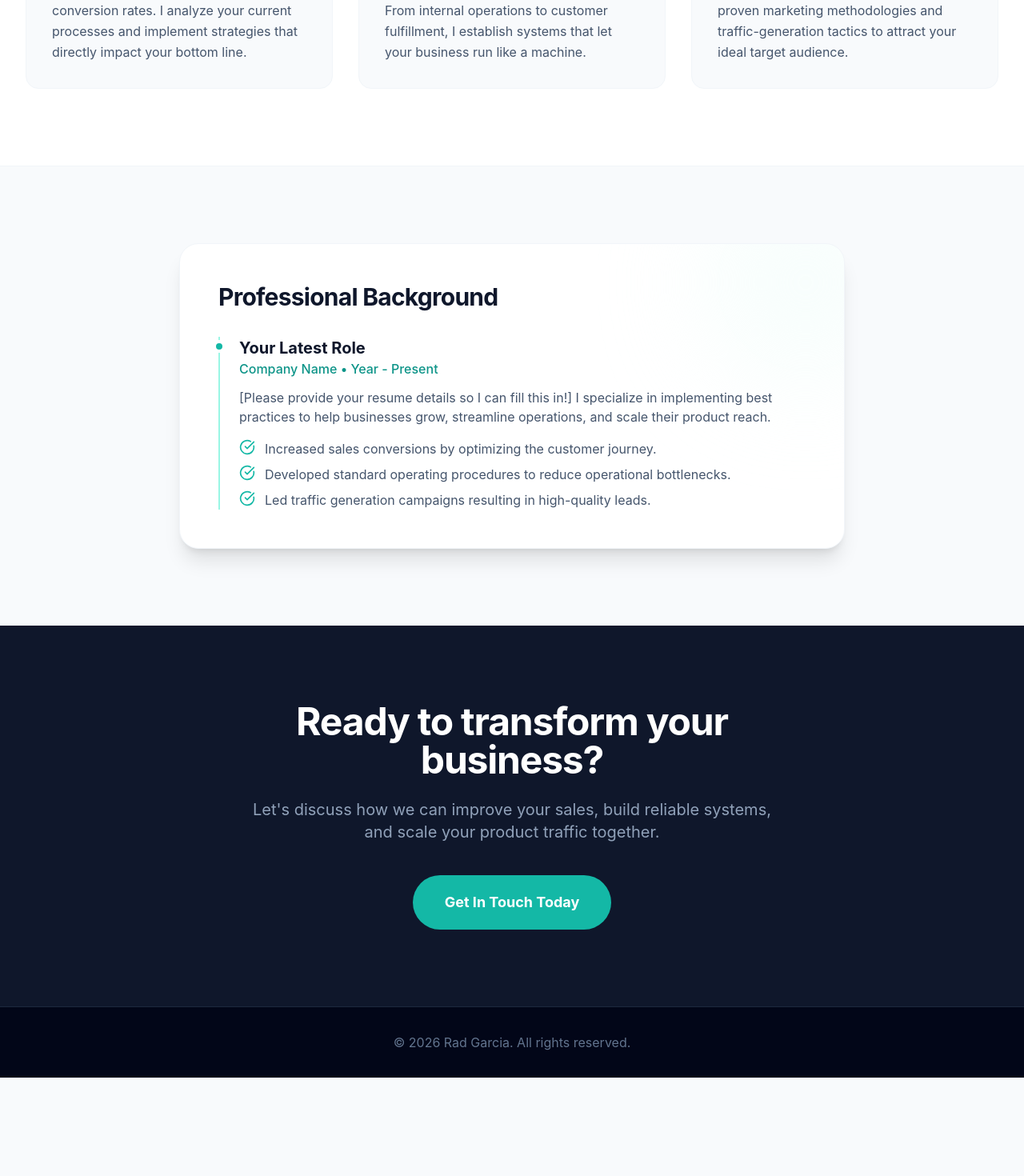
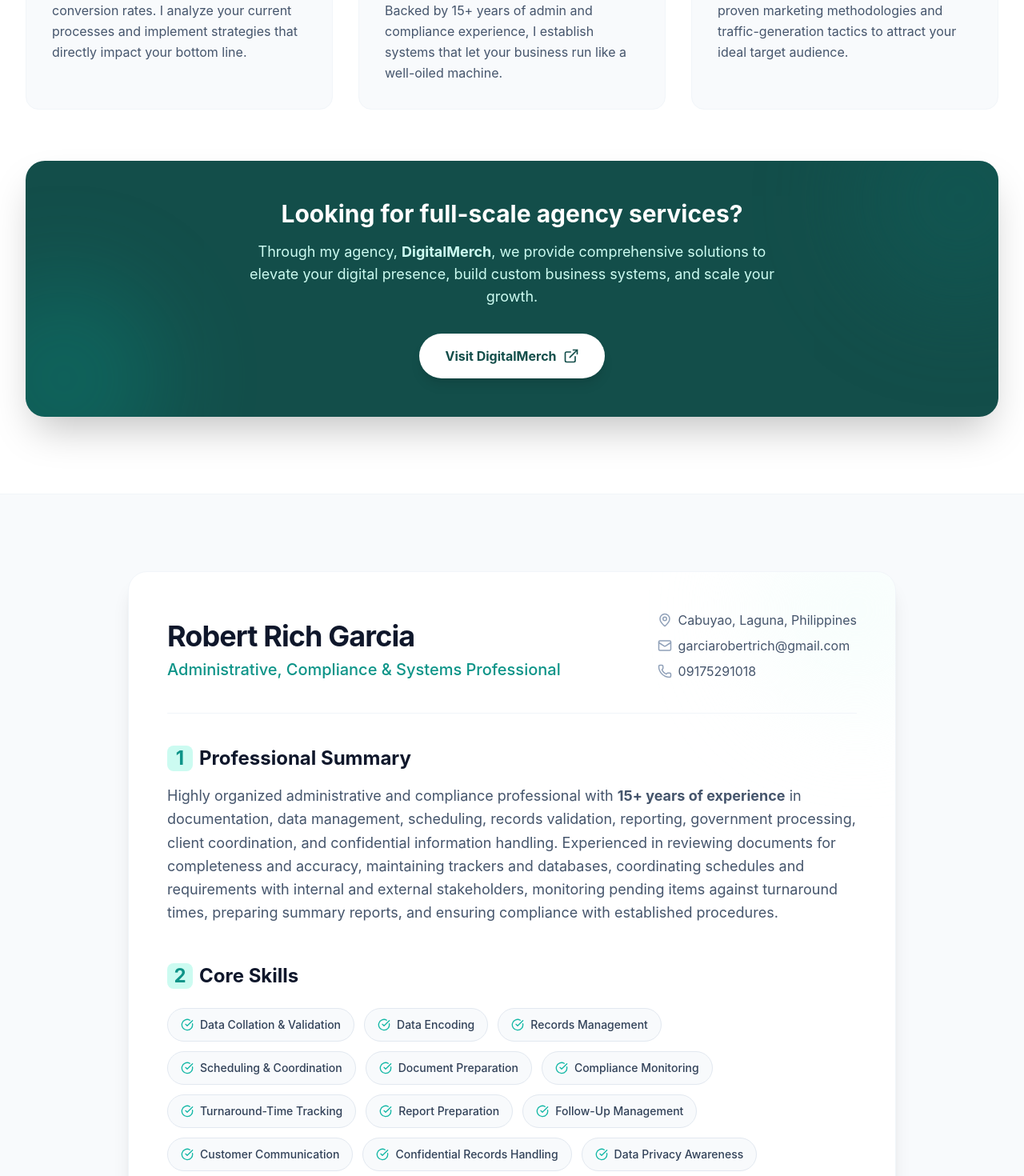
Before and after one commit to digitalmerch4862/portfolio, a React (Vite) app: page / in a window 1280 px wide. Shown: the part 1280-2750 px from the top of the page at 80% size. Before the commit the page ends 2627 px from the top, so only its background shows below. Built offline with nearby package versions, Linux system fonts and the light colour scheme.

Commit message:
Update portfolio with real resume data and DigitalMerch agency link

```diff
--- a/src/App.tsx
+++ b/src/App.tsx
@@ -1,6 +1,13 @@
-import { ArrowRight, BarChart3, Settings, TrendingUp, CheckCircle } from 'lucide-react';
+import { ArrowRight, BarChart3, Settings, TrendingUp, CheckCircle, ExternalLink, Mail, Phone, MapPin } from 'lucide-react';
 
 function App() {
+  const coreSkills = [
+    "Data Collation & Validation", "Data Encoding", "Records Management",
+    "Scheduling & Coordination", "Document Preparation", "Compliance Monitoring",
+    "Turnaround-Time Tracking", "Report Preparation", "Follow-Up Management",
+    "Customer Communication", "Confidential Records Handling", "Data Privacy Awareness"
+  ];
+
   return (
     <div className="min-h-screen bg-slate-50 selection:bg-brand-500 selection:text-white font-sans text-slate-800">
       {/* Navigation */}
@@ -8,7 +15,7 @@ function App() {
         <div className="max-w-7xl mx-auto px-4 sm:px-6 lg:px-8">
           <div className="flex justify-between items-center h-20">
             <div className="flex-shrink-0 flex items-center gap-2">
-              <span className="font-bold text-2xl tracking-tight text-slate-900">Rad<span className="text-brand-600">.</span></span>
+              <span className="font-bold text-2xl tracking-tight text-slate-900">Robert<span className="text-brand-600">.</span></span>
             </div>
             <div className="hidden md:flex items-center space-x-8">
               <a href="#services" className="text-slate-600 hover:text-brand-600 font-medium transition-colors">Services</a>
@@ -33,21 +40,22 @@ function App() {
                   <span className="animate-ping absolute inline-flex h-full w-full rounded-full bg-brand-400 opacity-75"></span>
                   <span className="relative inline-flex rounded-full h-2.5 w-2.5 bg-brand-500"></span>
                 </span>
-                Available for new opportunities
+                15+ Years of Professional Experience
               </div>
               <h1 className="text-4xl sm:text-5xl lg:text-6xl font-extrabold text-slate-900 leading-[1.1] mb-6 tracking-tight">
                 Empowering businesses to <span className="text-transparent bg-clip-text bg-gradient-to-r from-brand-600 to-teal-400">scale and succeed.</span>
               </h1>
               <p className="text-lg sm:text-xl text-slate-600 mb-8 max-w-2xl mx-auto lg:mx-0 leading-relaxed">
-                I help businesses navigate their journey by improving sales, creating scalable systems, and driving more targeted traffic through industry best practices.
+                Hi, I'm Robert Rich Garcia. I help businesses navigate their journey by improving sales, creating rock-solid operational systems, and driving more targeted traffic through industry best practices.
               </p>
               <div className="flex flex-col sm:flex-row gap-4 justify-center lg:justify-start">
                 <a href="#contact" className="inline-flex items-center justify-center gap-2 bg-slate-900 text-white px-8 py-4 rounded-full font-semibold hover:bg-slate-800 transition-all hover:shadow-lg hover:-translate-y-0.5">
                   Start Your Journey
                   <ArrowRight size={20} />
                 </a>
-                <a href="#services" className="inline-flex items-center justify-center gap-2 bg-white text-slate-700 border border-slate-200 px-8 py-4 rounded-full font-semibold hover:bg-slate-50 transition-all">
-                  See How I Help
+                <a href="https://my.dmerch.store/" target="_blank" rel="noopener noreferrer" className="inline-flex items-center justify-center gap-2 bg-white text-slate-700 border border-slate-200 px-8 py-4 rounded-full font-semibold hover:bg-slate-50 transition-all">
+                  Visit My Agency
+                  <ExternalLink size={18} />
                 </a>
               </div>
             </div>
@@ -60,7 +68,7 @@ function App() {
                 {/* Hero Image */}
                 <img
                   src="/hero-image.jpg"
-                  alt="Rad Garcia"
+                  alt="Robert Rich Garcia"
                   className="absolute inset-0 w-full h-full object-cover object-center"
                 />
 
@@ -113,7 +121,7 @@ function App() {
               </div>
               <h3 className="text-xl font-bold text-slate-900 mb-3">Create Systems</h3>
               <p className="text-slate-600 leading-relaxed">
-                Build scalable, repeatable processes. From internal operations to customer fulfillment, I establish systems that let your business run like a machine.
+                Build scalable, repeatable processes. Backed by 15+ years of admin and compliance experience, I establish systems that let your business run like a well-oiled machine.
               </p>
             </div>
 
@@ -128,37 +136,84 @@ function App() {
               </p>
             </div>
           </div>
+
+          {/* Agency Banner */}
+          <div className="mt-16 bg-brand-900 rounded-3xl p-8 sm:p-12 text-center text-white relative overflow-hidden shadow-2xl">
+            <div className="absolute top-0 right-0 -mr-20 -mt-20 w-64 h-64 bg-brand-800 rounded-full blur-3xl opacity-50"></div>
+            <div className="absolute bottom-0 left-0 -ml-20 -mb-20 w-64 h-64 bg-teal-500 rounded-full blur-3xl opacity-20"></div>
+
+            <div className="relative z-10">
+              <h3 className="text-2xl sm:text-3xl font-bold mb-4">Looking for full-scale agency services?</h3>
+              <p className="text-brand-100 mb-8 max-w-2xl mx-auto text-lg">
+                Through my agency, <strong>DigitalMerch</strong>, we provide comprehensive solutions to elevate your digital presence, build custom business systems, and scale your growth.
+              </p>
+              <a href="https://my.dmerch.store/" target="_blank" rel="noopener noreferrer" className="inline-flex items-center gap-2 bg-white text-brand-900 px-8 py-4 rounded-full font-bold hover:bg-brand-50 transition-all hover:scale-105 shadow-lg">
+                Visit DigitalMerch
+                <ExternalLink size={20} />
+              </a>
+            </div>
+          </div>
         </div>
       </section>
 
-      {/* Resume / About Section */}
+      {/* Resume Section */}
       <section id="resume" className="py-24 bg-slate-50">
-        <div className="max-w-4xl mx-auto px-4 sm:px-6 lg:px-8">
+        <div className="max-w-5xl mx-auto px-4 sm:px-6 lg:px-8">
           <div className="bg-white rounded-3xl p-8 sm:p-12 shadow-xl border border-slate-100 relative overflow-hidden">
             {/* Decorative background element */}
             <div className="absolute top-0 right-0 -mr-20 -mt-20 w-64 h-64 bg-brand-50 rounded-full blur-3xl opacity-50"></div>
 
             <div className="relative z-10">
-              <h2 className="text-3xl font-bold text-slate-900 mb-8 tracking-tight">Professional Background</h2>
-
-              <div className="space-y-8">
-                <div className="border-l-2 border-brand-200 pl-6 relative">
-                  <div className="absolute w-4 h-4 bg-brand-500 rounded-full -left-[9px] top-1 border-4 border-white"></div>
-                  <h3 className="text-xl font-bold text-slate-900">Your Latest Role</h3>
-                  <p className="text-brand-600 font-medium mb-3">Company Name • Year - Present</p>
-                  <p className="text-slate-600">
-                    [Please provide your resume details so I can fill this in!] I specialize in implementing best practices to help businesses grow, streamline operations, and scale their product reach.
-                  </p>
-                  <ul className="mt-4 space-y-2">
-                    {['Increased sales conversions by optimizing the customer journey.', 'Developed standard operating procedures to reduce operational bottlenecks.', 'Led traffic generation campaigns resulting in high-quality leads.'].map((item, i) => (
-                      <li key={i} className="flex gap-3 text-slate-600">
-                        <CheckCircle className="text-brand-500 flex-shrink-0" size={20} />
-                        <span>{item}</span>
-                      </li>
-                    ))}
-                  </ul>
+              <div className="flex flex-col md:flex-row md:justify-between md:items-end mb-10 pb-10 border-b border-slate-100">
+                <div>
+                  <h2 className="text-3xl sm:text-4xl font-bold text-slate-900 mb-2 tracking-tight">Robert Rich Garcia</h2>
+                  <p className="text-xl text-brand-600 font-medium">Administrative, Compliance & Systems Professional</p>
+                </div>
+                <div className="mt-6 md:mt-0 space-y-2 text-slate-600">
+                  <div className="flex items-center gap-2">
+                    <MapPin size={18} className="text-slate-400" />
+                    <span>Cabuyao, Laguna, Philippines</span>
+                  </div>
+                  <div className="flex items-center gap-2">
+                    <Mail size={18} className="text-slate-400" />
+                    <a href="mailto:garciarobertrich@gmail.com" className="hover:text-brand-600">garciarobertrich@gmail.com</a>
+                  </div>
+                  <div className="flex items-center gap-2">
+                    <Phone size={18} className="text-slate-400" />
+                    <span>09175291018</span>
+                  </div>
                 </div>
               </div>
+
+              <div className="mb-12">
+                <h3 className="text-2xl font-bold text-slate-900 mb-4 flex items-center gap-2">
+                  <div className="w-8 h-8 rounded-lg bg-brand-100 text-brand-600 flex items-center justify-center">
+                    <span className="font-bold">1</span>
+                  </div>
+                  Professional Summary
+                </h3>
+                <p className="text-lg text-slate-600 leading-relaxed">
+                  Highly organized administrative and compliance professional with <strong>15+ years of experience</strong> in documentation, data management, scheduling, records validation, reporting, government processing, client coordination, and confidential information handling. Experienced in reviewing documents for completeness and accuracy, maintaining trackers and databases, coordinating schedules and requirements with internal and external stakeholders, monitoring pending items against turnaround times, preparing summary reports, and ensuring compliance with established procedures.
+                </p>
+              </div>
+
+              <div>
+                <h3 className="text-2xl font-bold text-slate-900 mb-6 flex items-center gap-2">
+                  <div className="w-8 h-8 rounded-lg bg-brand-100 text-brand-600 flex items-center justify-center">
+                    <span className="font-bold">2</span>
+                  </div>
+                  Core Skills
+                </h3>
+                <div className="flex flex-wrap gap-3">
+                  {coreSkills.map((skill, index) => (
+                    <div key={index} className="flex items-center gap-2 bg-slate-50 border border-slate-200 px-4 py-2.5 rounded-full text-slate-700 font-medium text-sm hover:border-brand-300 hover:bg-brand-50 transition-colors">
+                      <CheckCircle size={16} className="text-brand-500" />
+                      {skill}
+                    </div>
+                  ))}
+                </div>
+              </div>
+
             </div>
           </div>
         </div>
@@ -171,15 +226,22 @@ function App() {
           <p className="text-xl text-slate-400 mb-10 max-w-2xl mx-auto">
             Let's discuss how we can improve your sales, build reliable systems, and scale your product traffic together.
           </p>
-          <a href="mailto:hello@example.com" className="inline-block bg-brand-500 text-white px-10 py-5 rounded-full font-bold text-lg hover:bg-brand-400 transition-all hover:shadow-[0_0_20px_rgba(20,184,166,0.4)]">
-            Get In Touch Today
-          </a>
+          <div className="flex flex-col sm:flex-row justify-center items-center gap-4">
+            <a href="mailto:garciarobertrich@gmail.com" className="inline-flex items-center gap-2 bg-brand-500 text-white px-8 py-4 rounded-full font-bold text-lg hover:bg-brand-400 transition-all hover:shadow-[0_0_20px_rgba(20,184,166,0.4)]">
+              <Mail size={20} />
+              garciarobertrich@gmail.com
+            </a>
+            <a href="tel:09175291018" className="inline-flex items-center gap-2 bg-slate-800 text-white px-8 py-4 rounded-full font-bold text-lg hover:bg-slate-700 transition-all">
+              <Phone size={20} />
+              09175291018
+            </a>
+          </div>
         </div>
       </section>
 
       {/* Footer */}
       <footer className="py-8 bg-slate-950 text-slate-500 text-center border-t border-slate-800">
-        <p>© {new Date().getFullYear()} Rad Garcia. All rights reserved.</p>
+        <p>© {new Date().getFullYear()} Robert Rich Garcia. All rights reserved.</p>
       </footer>
     </div>
   );
```
